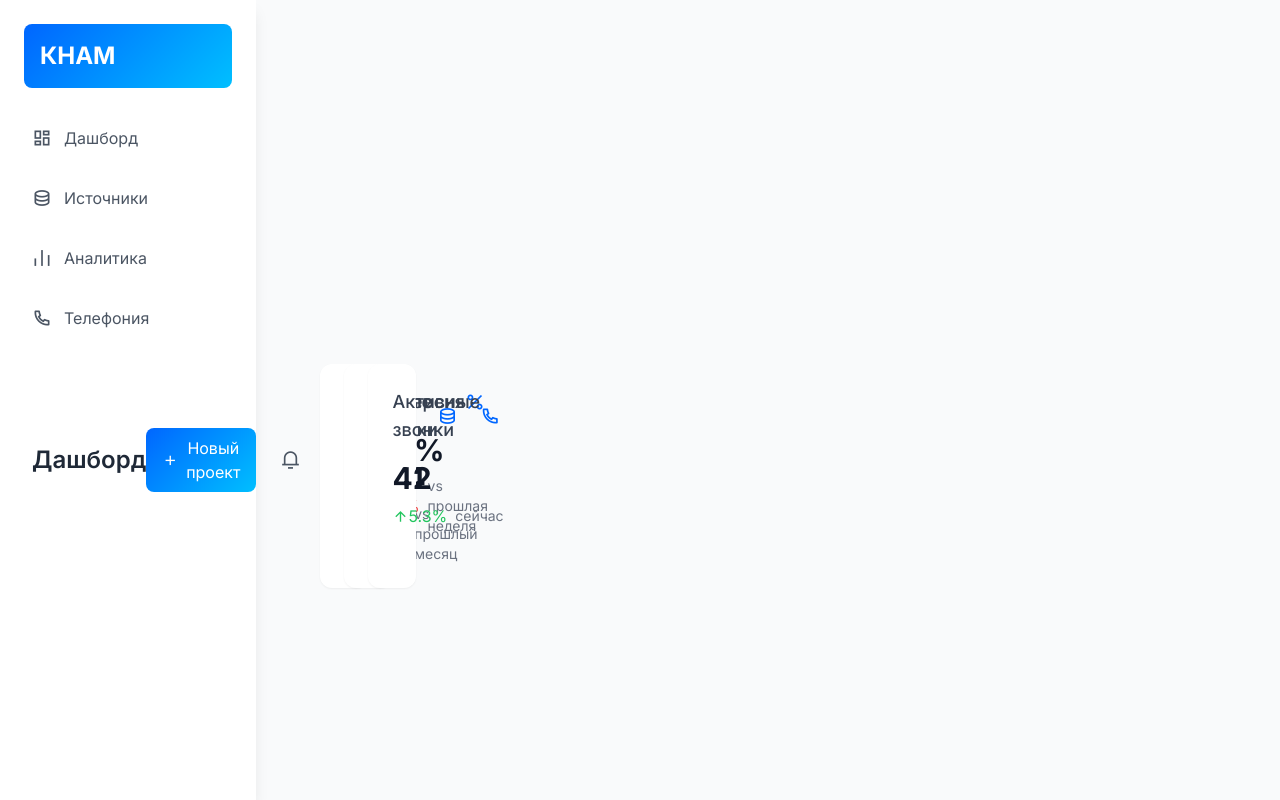
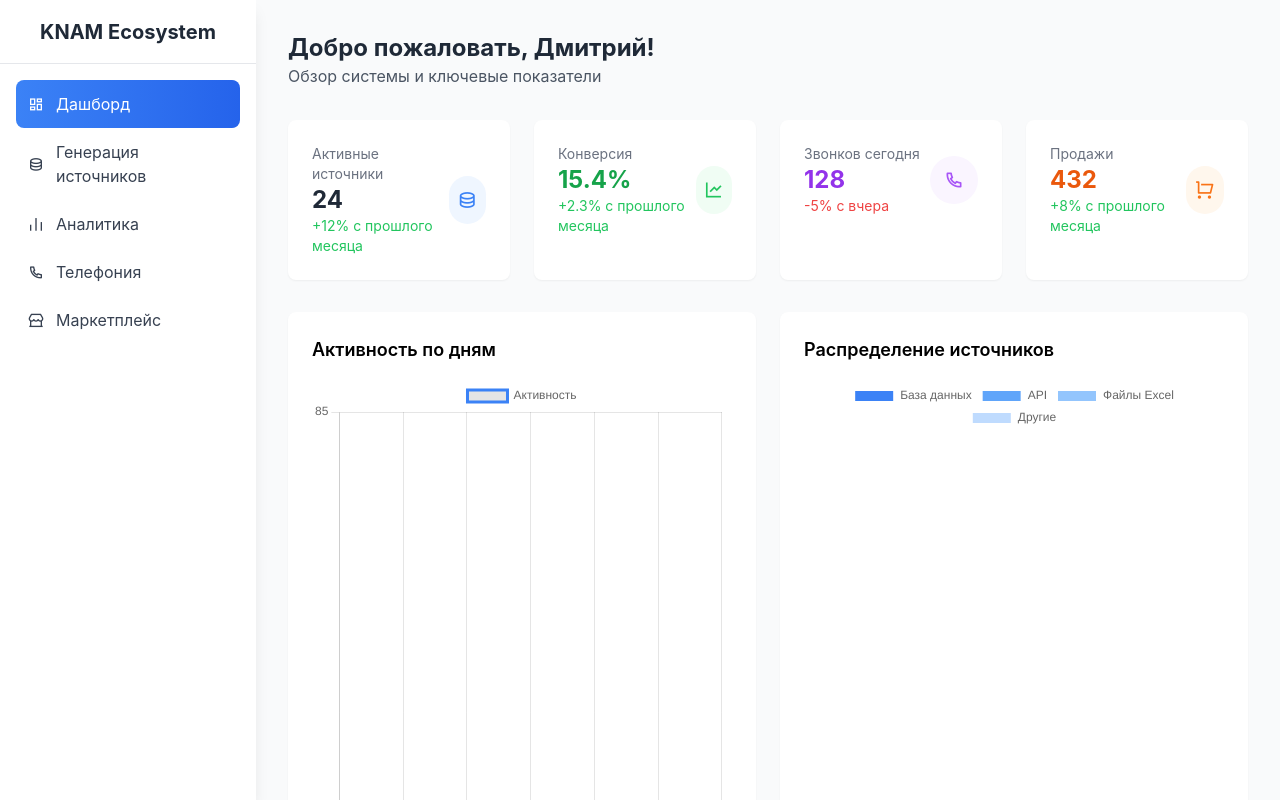
Before and after one commit to Dima12332112/knam-ecosystem, a plain HTML site: page index.html in a window 1280 px wide. Shown: the top 800 px of the page. Drawn offline with nearby package versions, Linux system fonts and the light colour scheme.

Commit message:
Обновлена главная страница с дашбордом

```diff
--- a/index.html
+++ b/index.html
@@ -3,200 +3,200 @@
 <head>
     <meta charset="UTF-8">
     <meta name="viewport" content="width=device-width, initial-scale=1.0">
-    <title>КНАМ Экосистема</title>
-
-    <!-- Tailwind CSS -->
+    <title>Дашборд | KNAM Ecosystem</title>
+    <link href="https://cdn.jsdelivr.net/npm/remixicon@3.5.0/fonts/remixicon.css" rel="stylesheet">
     <script src="https://cdn.tailwindcss.com"></script>
-    <script>
-        tailwind.config = {
-            theme: {
-                extend: {
-                    colors: {
-                        primary: '#0066FF',
-                        secondary: '#00BFFF',
-                        accent: '#4169E1',
-                    },
-                }
-            }
-        }
-    </script>
-
-    <!-- Inter Font -->
-    <link href="https://fonts.googleapis.com/css2?family=Inter:wght@400;500;600;700&display=swap" rel="stylesheet">
-
-    <!-- Icons -->
-    <link href="https://cdn.jsdelivr.net/npm/remixicon@3.5.0/fonts/remixicon.css" rel="stylesheet">
-
-    <style>
-        body {
-            font-family: 'Inter', sans-serif;
-        }
-        .gradient-primary {
-            background: linear-gradient(135deg, #0066FF, #00BFFF);
-        }
-        .gradient-secondary {
-            background: linear-gradient(135deg, #1E90FF, #87CEEB);
-        }
-    </style>
+    <script src="https://cdn.jsdelivr.net/npm/chart.js"></script>
+    <link href="css/style.css" rel="stylesheet">
 </head>
 <body class="bg-gray-50">
-    <!-- Sidebar Navigation -->
-    <nav class="fixed top-0 left-0 h-screen w-64 bg-white shadow-lg z-50 transform transition-transform duration-300 ease-in-out"
-         id="sidebar">
-        <div class="flex flex-col h-full">
-            <!-- Logo -->
-            <div class="p-6">
-                <div class="gradient-primary text-white p-4 rounded-lg">
-                    <h1 class="text-2xl font-bold">КНАМ</h1>
+    <!-- Боковая навигация -->
+    <aside class="fixed top-0 left-0 h-screen w-64 bg-white shadow-lg">
+        <div class="flex items-center justify-center h-16 border-b">
+            <h1 class="text-xl font-bold text-gray-800">KNAM Ecosystem</h1>
+        </div>
+        <nav class="p-4">
+            <a href="index.html" class="flex items-center p-3 text-white bg-gradient-to-r from-blue-500 to-blue-600 rounded-lg">
+                <i class="ri-dashboard-line mr-3"></i>
+                Дашборд
+            </a>
+            <a href="sources.html" class="flex items-center p-3 text-gray-700 hover:bg-blue-50 rounded-lg">
+                <i class="ri-database-2-line mr-3"></i>
+                Генерация источников
+            </a>
+            <a href="analytics.html" class="flex items-center p-3 text-gray-700 hover:bg-blue-50 rounded-lg">
+                <i class="ri-bar-chart-line mr-3"></i>
+                Аналитика
+            </a>
+            <a href="telephony.html" class="flex items-center p-3 text-gray-700 hover:bg-blue-50 rounded-lg">
+                <i class="ri-phone-line mr-3"></i>
+                Телефония
+            </a>
+            <a href="marketplace.html" class="flex items-center p-3 text-gray-700 hover:bg-blue-50 rounded-lg">
+                <i class="ri-store-2-line mr-3"></i>
+                Маркетплейс
+            </a>
+        </nav>
+    </aside>
+
+    <!-- Основной контент -->
+    <main class="ml-64 p-8">
+        <div class="max-w-7xl mx-auto">
+            <header class="mb-8">
+                <h2 class="text-2xl font-bold text-gray-800">Добро пожаловать, Дмитрий!</h2>
+                <p class="text-gray-600">Обзор системы и ключевые показатели</p>
+            </header>
+
+            <!-- Основные показатели -->
+            <div class="grid grid-cols-1 md:grid-cols-2 lg:grid-cols-4 gap-6 mb-8">
+                <div class="bg-white p-6 rounded-lg shadow-sm">
+                    <div class="flex items-center justify-between">
+                        <div>
+                            <p class="text-sm text-gray-500">Активные источники</p>
+                            <h3 class="text-2xl font-bold text-gray-800">24</h3>
+                            <p class="text-sm text-green-500">+12% с прошлого месяца</p>
+                        </div>
+                        <div class="w-12 h-12 bg-blue-50 rounded-full flex items-center justify-center">
+                            <i class="ri-database-2-line text-xl text-blue-500"></i>
+                        </div>
+                    </div>
+                </div>
+                <div class="bg-white p-6 rounded-lg shadow-sm">
+                    <div class="flex items-center justify-between">
+                        <div>
+                            <p class="text-sm text-gray-500">Конверсия</p>
+                            <h3 class="text-2xl font-bold text-green-600">15.4%</h3>
+                            <p class="text-sm text-green-500">+2.3% с прошлого месяца</p>
+                        </div>
+                        <div class="w-12 h-12 bg-green-50 rounded-full flex items-center justify-center">
+                            <i class="ri-line-chart-line text-xl text-green-500"></i>
+                        </div>
+                    </div>
+                </div>
+                <div class="bg-white p-6 rounded-lg shadow-sm">
+                    <div class="flex items-center justify-between">
+                        <div>
+                            <p class="text-sm text-gray-500">Звонков сегодня</p>
+                            <h3 class="text-2xl font-bold text-purple-600">128</h3>
+                            <p class="text-sm text-red-500">-5% с вчера</p>
+                        </div>
+                        <div class="w-12 h-12 bg-purple-50 rounded-full flex items-center justify-center">
+                            <i class="ri-phone-line text-xl text-purple-500"></i>
+                        </div>
+                    </div>
+                </div>
+                <div class="bg-white p-6 rounded-lg shadow-sm">
+                    <div class="flex items-center justify-between">
+                        <div>
+                            <p class="text-sm text-gray-500">Продажи</p>
+                            <h3 class="text-2xl font-bold text-orange-600">432</h3>
+                            <p class="text-sm text-green-500">+8% с прошлого месяца</p>
+                        </div>
+                        <div class="w-12 h-12 bg-orange-50 rounded-full flex items-center justify-center">
+                            <i class="ri-shopping-cart-line text-xl text-orange-500"></i>
+                        </div>
+                    </div>
                 </div>
             </div>
 
-            <!-- Navigation Links -->
-            <div class="flex-1 px-4">
-                <div class="space-y-2">
-                    <a href="#dashboard" class="flex items-center space-x-3 px-4 py-3 rounded-lg text-gray-600 hover:bg-blue-50 hover:text-blue-600 transition-all">
-                        <i class="ri-dashboard-line text-xl"></i>
-                        <span>Дашборд</span>
-                    </a>
-                    <a href="#sources" class="flex items-center space-x-3 px-4 py-3 rounded-lg text-gray-600 hover:bg-blue-50 hover:text-blue-600 transition-all">
-                        <i class="ri-database-2-line text-xl"></i>
-                        <span>Источники</span>
-                    </a>
-                    <a href="#analytics" class="flex items-center space-x-3 px-4 py-3 rounded-lg text-gray-600 hover:bg-blue-50 hover:text-blue-600 transition-all">
-                        <i class="ri-bar-chart-line text-xl"></i>
-                        <span>Аналитика</span>
-                    </a>
-                    <a href="#calls" class="flex items-center space-x-3 px-4 py-3 rounded-lg text-gray-600 hover:bg-blue-50 hover:text-blue-600 transition-all">
-                        <i class="ri-phone-line text-xl"></i>
-                        <span>Телефония</span>
-                    </a>
-                    <a href="#marketplace" class="flex items-center space-x-3 px-4 py-3 rounded-lg text-gray-
-                          <!-- Main Content -->
-    <main class="ml-64 p-8">
-        <!-- Header -->
-        <header class="flex justify-between items-center mb-8">
-            <h2 class="text-2xl font-semibold text-gray-800">Дашборд</h2>
-            <div class="flex items-center space-x-4">
-                <button class="px-4 py-2 gradient-primary text-white rounded-lg flex items-center space-x-2 hover:shadow-lg transition-all duration-300">
-                    <i class="ri-add-line"></i>
-                    <span>Новый проект</span>
-                </button>
-                <button class="p-2 text-gray-600 hover:bg-gray-100 rounded-lg transition-all duration-300">
-                    <i class="ri-notification-3-line text-xl"></i>
-                </button>
+            <!-- Графики -->
+            <div class="grid grid-cols-1 lg:grid-cols-2 gap-6 mb-8">
+                <div class="bg-white p-6 rounded-lg shadow-sm">
+                    <h3 class="text-lg font-semibold mb-4">Активность по дням</h3>
+                    <canvas id="activityChart" height="300"></canvas>
                 </div>
-        </header>
-
-        <!-- Dashboard Grid -->
-        <div class="grid grid-cols-1 md:grid-cols-2 lg:grid-cols-3 gap-6">
-            <!-- Stats Cards -->
-            <div class="bg-white rounded-xl shadow-sm p-6 hover:shadow-md transition-all duration-300">
-                <div class="flex items-center justify-between">
-                    <h3 class="text-lg font-medium text-gray-700">Активные источники</h3>
-                    <i class="ri-database-2-line text-primary text-xl"></i>
-                </div>
-                <p class="text-3xl font-bold text-gray-900 mt-4">1,234</p>
-                <div class="flex items-center space-x-2 mt-2">
-                    <span class="text-green-500 flex items-center">
-                        <i class="ri-arrow-up-line"></i>
-                        12.5%
-                    </span>
-                    <span class="text-gray-500 text-sm">vs прошлый месяц</span>
+                <div class="bg-white p-6 rounded-lg shadow-sm">
+                    <h3 class="text-lg font-semibold mb-4">Распределение источников</h3>
+                    <canvas id="sourcesChart" height="300"></canvas>
                 </div>
             </div>
 
-            <div class="bg-white rounded-xl shadow-sm p-6 hover:shadow-md transition-all duration-300">
-                <div class="flex items-center justify-between">
-                    <h3 class="text-lg font-medium text-gray-700">Конверсия</h3>
-                    <i class="ri-percent-line text-primary text-xl"></i>
+            <!-- Последние действия -->
+            <div class="bg-white rounded-lg shadow-sm">
+                <div class="p-6 border-b">
+                    <h3 class="text-lg font-semibold">Последние действия</h3>
                 </div>
-                <p class="text-3xl font-bold text-gray-900 mt-4">8.7%</p>
-                <div class="flex items-center space-x-2 mt-2">
-                    <span class="text-red-500 flex items-center">
-                        <i class="ri-arrow-down-line"></i>
-                        2.1%
+                <div class="overflow-x-auto">
+                    <table class="w-full">
+                        <thead class="bg-gray-50">
+                            <tr>
+                                <th class="px-6 py-3 text-left text-xs font-medium text-gray-500 uppercase">Время</th>
+                                <th class="px-6 py-3 text-left text-xs font-medium text-gray-500 uppercase">Действие</th>
+                                <th class="px-6 py-3 text-left text-xs font-medium text-gray-500 uppercase">Пользователь</th>
+                                <th class="px-6 py-3 text-left text-xs font-medium text-gray-500 uppercase">Статус</th>
+                            </tr>
+                        </thead>
+                        <tbody class="divide-y divide-gray-200">
+                            <tr>
+                                <td class="px-6 py-4 text-sm text-gray-900">15.05.2024 14:30</td>
+                                <td class="px-6 py-4 text-sm text-gray-900">Создан новый источник</td>
+                                <td class="px-6 py-4 text-sm text-gray-900">Иван Петров</td>
+                                <td class="px-6 py-4">
+                                    <span class="px-2 py-1 text-xs font-medium text-green-700 bg-green-100 rounded-full">
+                                        Успешно
                                     </span>
-                    <span class="text-gray-500 text-sm">vs прошлая неделя</span>
-                </div>
-            </div>
-
-            <div class="bg-white rounded-xl shadow-sm p-6 hover:shadow-md transition-all duration-300">
-                <div class="flex items-center justify-between">
-                    <h3 class="text-lg font-medium text-gray-700">Активные звонки</h3>
-                    <i class="ri-phone-line text-primary text-xl"></i>
-                </div>
-                <p class="text-3xl font-bold text-gray-900 mt-4">42</p>
-                <div class="flex items-center space-x-2 mt-2">
-                    <span class="text-green-500 flex items-center">
-                        <i class="ri-arrow-up-line"></i>
-                        5.3%
+                                </td>
+                            </tr>
+                            <tr>
+                                <td class="px-6 py-4 text-sm text-gray-900">15.05.2024 14:15</td>
+                                <td class="px-6 py-4 text-sm text-gray-900">Обновление аналитики</td>
+                                <td class="px-6 py-4 text-sm text-gray-900">Система</td>
+                                <td class="px-6 py-4">
+                                    <span class="px-2 py-1 text-xs font-medium text-blue-700 bg-blue-100 rounded-full">
+                                        В процессе
                                     </span>
-                    <span class="text-gray-500 text-sm">сейчас</span>
+                                </td>
+                            </tr>
+                            <tr>
+                                <td class="px-6 py-4 text-sm text-gray-900">15.05.2024 14:00</td>
+                                <td class="px-6 py-4 text-sm text-gray-900">Изменение настроек телефонии</td>
+                                <td class="px-6 py-4 text-sm text-gray-900">Администратор</td>
+                                <td class="px-6 py-4">
+                                    <span class="px-2 py-1 text-xs font-medium text-yellow-700 bg-yellow-100 rounded-full">
+                                        Ожидает проверки
+                                    </span>
+                                </td>
+                            </tr>
+                        </tbody>
+                    </table>
                 </div>
             </div>
         </div>
-            <!-- Scripts -->
-    <script src="https://cdn.jsdelivr.net/npm/chart.js"></script>
+    </main>
+
+    <script src="js/main.js"></script>
     <script>
         // Инициализация графиков
-        document.addEventListener('DOMContentLoaded', function() {
-            // График звонков
-            const callsCtx = document.getElementById('callsChart').getContext('2d');
-            new Chart(callsCtx, {
+        const activityChart = new Chart(document.getElementById('activityChart'), {
             type: 'line',
             data: {
                 labels: ['Пн', 'Вт', 'Ср', 'Чт', 'Пт', 'Сб', 'Вс'],
                 datasets: [{
-                        label: 'Количество звонков',
+                    label: 'Активность',
                     data: [65, 59, 80, 81, 56, 55, 40],
-                        fill: true,
-                        borderColor: '#0066FF',
-                        backgroundColor: 'rgba(0, 102, 255, 0.1)',
+                    borderColor: '#3B82F6',
                     tension: 0.4
                 }]
             },
             options: {
                 responsive: true,
-                    plugins: {
-                        legend: {
-                            display: false
-                        }
-                    },
-                    scales: {
-                        y: {
-                            beginAtZero: true
-                        }
-                    }
+                maintainAspectRatio: false
             }
         });
 
-            // График источников
-            const sourcesCtx = document.getElementById('sourcesChart').getContext('2d');
-            new Chart(sourcesCtx, {
-                type: 'bar',
+        const sourcesChart = new Chart(document.getElementById('sourcesChart'), {
+            type: 'doughnut',
             data: {
-                    labels: ['Источник 1', 'Источник 2', 'Источник 3', 'Источник 4', 'Источник 5'],
+                labels: ['База данных', 'API', 'Файлы Excel', 'Другие'],
                 datasets: [{
-                        label: 'Конверсия',
-                        data: [12, 19, 3, 5, 2],
-                        backgroundColor: [
-                            'rgba(0, 102, 255, 0.8)',
-                            'rgba(0, 191, 255, 0.8)',
-                            'rgba(30, 144, 255, 0.8)',
-                            'rgba(135, 206, 235, 0.8)',
-                            'rgba(65, 105, 225, 0.8)'
-                        ]
+                    data: [12, 19, 8, 5],
+                    backgroundColor: ['#3B82F6', '#60A5FA', '#93C5FD', '#BFDBFE']
                 }]
             },
             options: {
                 responsive: true,
-                    plugins: {
-                        legend: {
-                            display: false
+                maintainAspectRatio: false
             }
-                    }
-                }
-            });
         });
     </script>
 </body>
```
Lines whose indentation alone changed are shown as unchanged.
